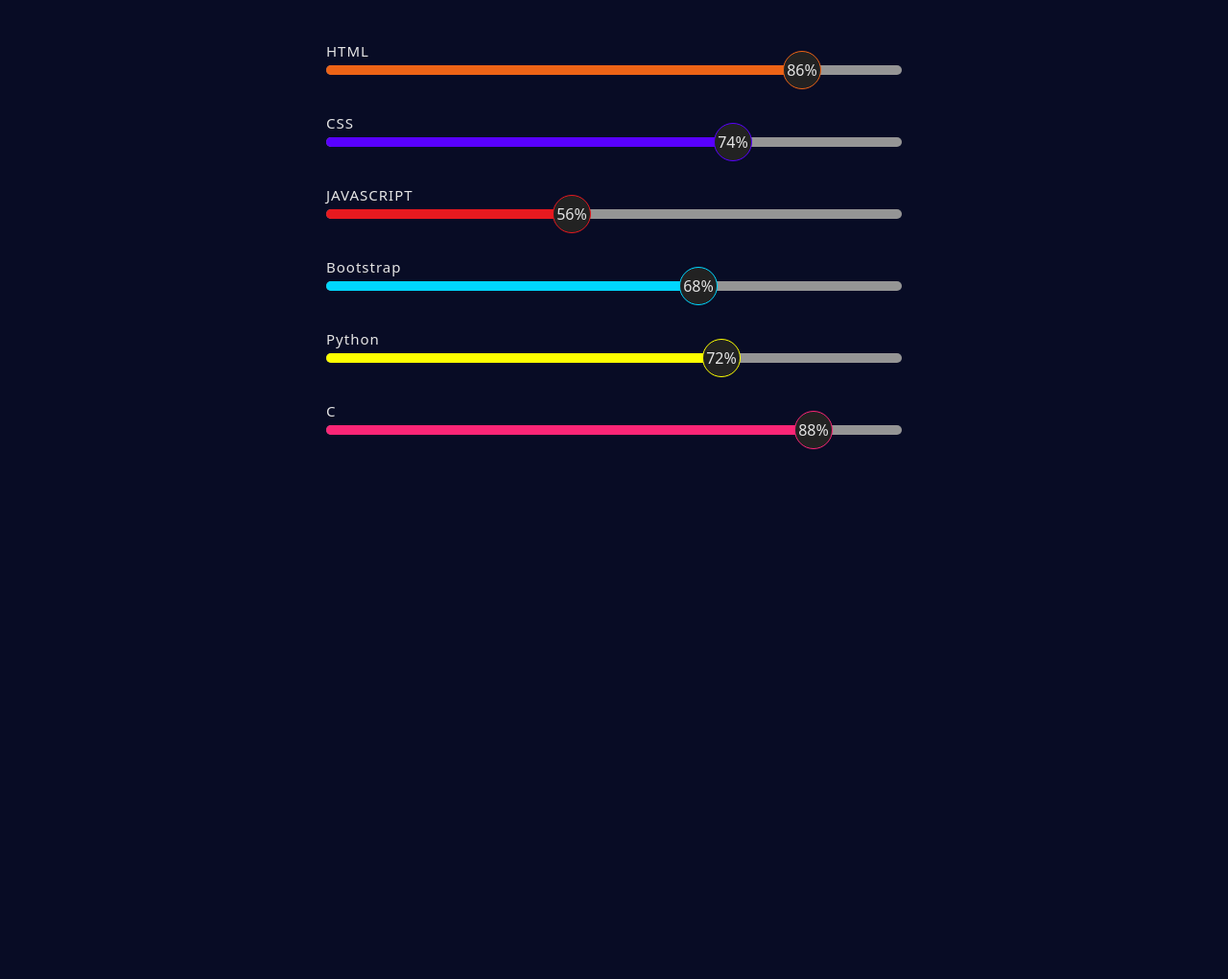
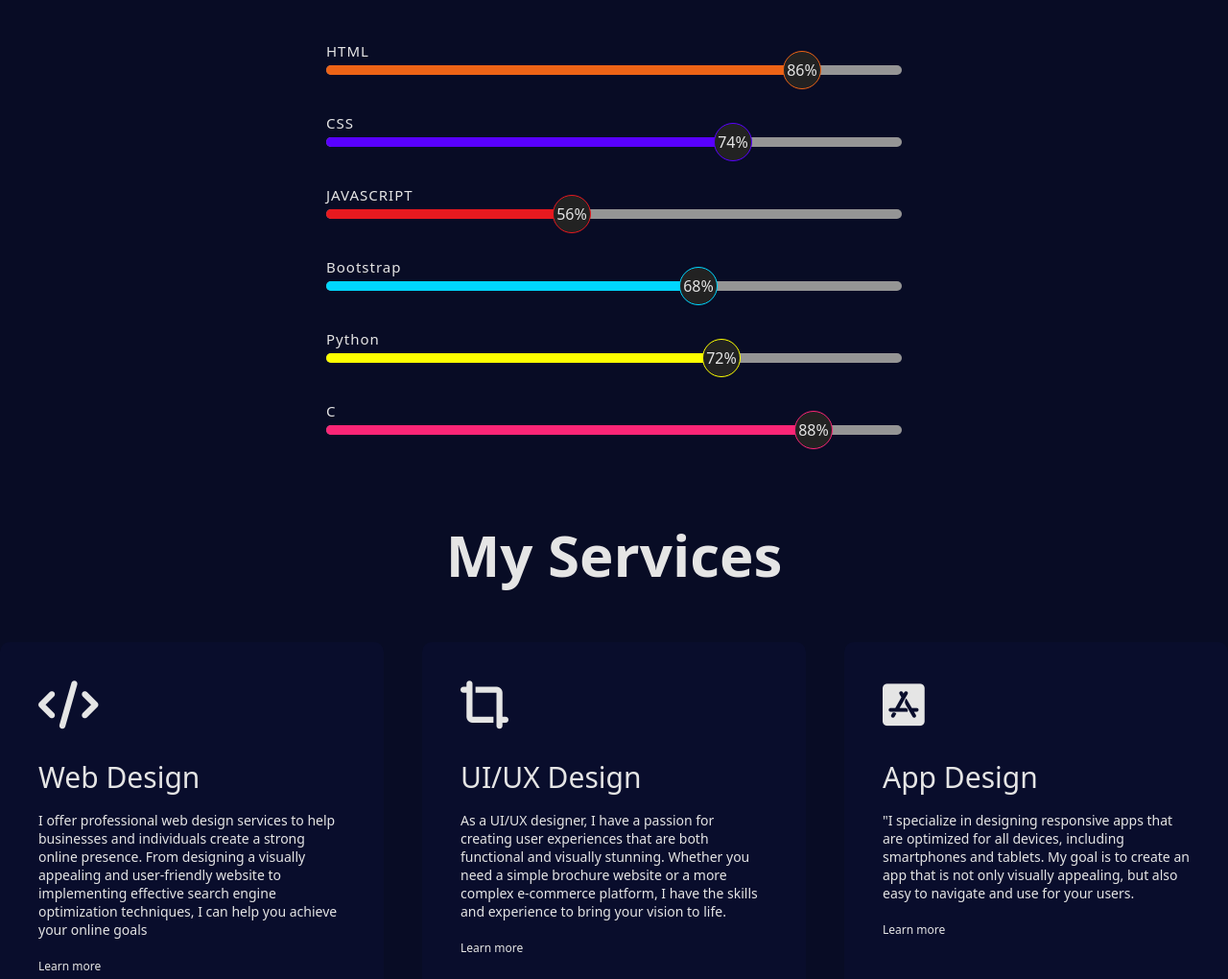
Before and after one commit to RIN5HAD/Portfolio-site, a plain HTML site: page index.html in a window 1280 px wide. Shown: the part 1780-2800 px from the top of the page at 96% size. Before the commit the page ends 2287 px from the top, so only its background shows below. Drawn offline with Linux system fonts and the light colour scheme; a web font is replaced by a local one.

Commit message:
service section added

```diff
--- a/index.html
+++ b/index.html
@@ -8,8 +8,6 @@
     <link rel="shortcut icon" href="images/Logo.png" type="image/x-icon">
     <link rel="stylesheet" href="style.css">
 
-     <!-- circle-progess bar js file -->
-     <script src="circle-progress.js"></script>
     <!-- Fontshare -->
     <link href="https://api.fontshare.com/v2/css?f[]=telma@500&display=swap" rel="stylesheet">
 
@@ -18,6 +16,8 @@
     <link rel="preconnect" href="https://fonts.gstatic.com" crossorigin>
     <link href="https://fonts.googleapis.com/css2?family=Kaushan+Script&display=swap" rel="stylesheet">
 
+    <!-- font aweosome -->
+    <script src="https://kit.fontawesome.com/6627d139cc.js" crossorigin="anonymous"></script>
 
 </head>
 <body>
@@ -31,6 +31,7 @@
                     <li><a href="#about">About</a></li>
                     <li><a href="#skills">Skills</a></li>
                     <li><a href="#services">Services</a></li>
+                    <li><a href="#portfolio">Portfolio</a></li>
                     <li><a href="#contact">Contact</a></li>
                 </ul>
             </nav>
@@ -137,12 +138,36 @@
             </div>
         </div>
 
-
-
-
-
     <!-- Skills Section End -->
 
+    <!-- Services Section start -->
+        <div id="services">
+            <div class="cotainer"></div>
+            <h1 class="sub-titles">My Services</h1>
+            <div class="services-list">
+                <div>
+                    <i class="fa-solid fa-code"></i>
+                    <!-- <i class="fa-light fa-laptop"></i> -->
+                    <h2>Web Design</h2>
+                    <!-- <p>I like to code things from scratch, and enjoy bringing ideas to life in the browser.</p> -->
+                    <p>I offer professional web design services to help businesses and individuals create a strong online presence. From designing a visually appealing and user-friendly website to implementing effective search engine optimization techniques, I can help you achieve your online goals</p>
+                    <a href="https://google.com">Learn more</a>
+                </div>
+                <div>
+                    <i class="fa-solid fa-crop-simple"></i>
+                    <h2>UI/UX Design</h2>
+                    <p>As a UI/UX designer, I have a passion for creating user experiences that are both functional and visually stunning. Whether you need a simple brochure website or a more complex e-commerce platform, I have the skills and experience to bring your vision to life.</p>
+                    <a href="https://google.com">Learn more</a>
+                </div>
+                <div>
+                    <i class="fa-brands fa-app-store-ios"></i>
+                    <h2>App Design</h2>
+                    <p>"I specialize in designing responsive apps that are optimized for all devices, including smartphones and tablets. My goal is to create an app that is not only visually appealing, but also easy to navigate and use for your users.</p>
+                    <a href="https://google.com">Learn more</a>
+                </div>
+            </div>
+        </div>
+    <!-- Services section end -->
     <script>
         var tablinks=document.getElementsByClassName("tab-links");
         var tabcontents=document.getElementsByClassName("tab-contents");
--- a/style.css
+++ b/style.css
@@ -130,7 +130,6 @@ nav h3 a{
 }
 
 .sub-title{
-
     text-align: center;
     text-transform: uppercase;
     margin-bottom: 6rem;
@@ -339,5 +338,59 @@ nav h3 a{
     }
 }
 
+/* skills section end  */
 
-/* skills section end  */
+/* Services section start */
+#services{
+    padding: 30px 0;
+}
+
+.sub-titles{
+    font-size: 60px;
+    font-weight: 600;
+    color: #E5E5E5;
+    text-align: center;
+}
+.services-list{
+    display: grid;
+    grid-template-columns: repeat(auto-fit,minmax(250px, 1fr));
+    grid-gap: 40px;
+    margin-top: 50px;
+}
+.services-list div{
+    /* background-color: #262626; */
+    background-color: #090d2c;
+    padding: 40px;
+    font-size: 13px;
+    font-weight: 300;
+    border-radius: 10px;
+    transition: background0.5s, transform 0.5s;
+}
+.services-list div i{
+    font-size: 50px;
+    margin-bottom: 30px;
+}
+
+.services-list div h2{
+    font-size: 30px;
+    font-weight: 500;
+    margin-bottom: 15px;
+}
+
+.services-list div a{
+    text-decoration: none;
+    color: #E5E5E5;
+    font-size: 12px;
+    margin-top: 20px;
+    display: inline-block;
+}
+.services-list div p{
+    font-size: 14px;
+}
+.services-list div:hover{
+    /* background-color: #1EB1F7; */
+    background-color: #5800FF;
+    transform: translateY(-20px);
+
+}
+/* Services section end */
```
Also changed, not shown: images/app-development-icon.png (added), images/web-design-icon.png (added), images/web-development-icon.png (added).
